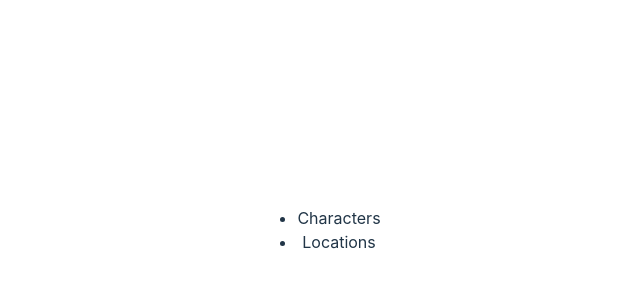
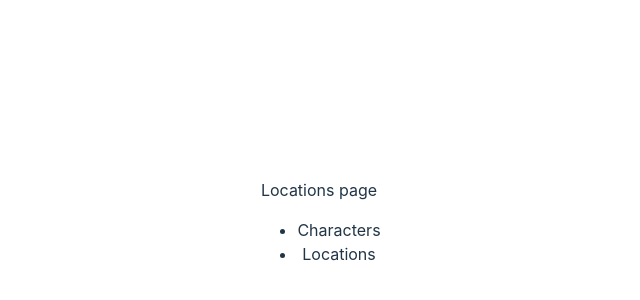
Before and after one commit to kurylko/Rick-Morty, a React (Vite) app: page /locations in a window 1280 px wide. Shown: the part 170-470 px from the top of the page, without its empty margins (321-961 px from the left). Built offline with nearby package versions, Linux system fonts and the light colour scheme.

Commit message:
added router

```diff
--- a/src/App.tsx
+++ b/src/App.tsx
@@ -1,14 +1,15 @@
-import { useState } from 'react'
 import './App.css'
 import Layout from "./components/Layout";
+import AppRoutes from "./components/Router";
 
 function App() {
 
-  return (
-    <div className="App">
-      <Layout />
-    </div>
-  )
+    return (
+        <div className="App">
+            <AppRoutes/>
+            <Layout/>
+        </div>
+    )
 }
 
 export default App
--- a/src/components/Layout.tsx
+++ b/src/components/Layout.tsx
@@ -2,7 +2,7 @@ import Menu from "./Menu";
 
 const Layout = () => {
     return (
-        <div>
+        <div className="Layout">
             <Menu />
         </div>
     )
--- a/src/components/Menu.tsx
+++ b/src/components/Menu.tsx
@@ -2,10 +2,12 @@ import React from "react";
 
 const Menu = () => {
     return (
-        <ul>
-            <li>Characters</li>
-            <li>Locations</li>
-        </ul>
+        <div className="Menu">
+            <ul>
+                <li>Characters</li>
+                <li>Locations</li>
+            </ul>
+        </div>
     )
 }
 
--- /dev/null
+++ b/src/components/Router.tsx
@@ -0,0 +1,22 @@
+import React from "react";
+import {
+    BrowserRouter as Router,
+    Routes,
+    Route,
+} from "react-router-dom";
+import Characters from "../pages/Characters";
+import Locations from "../pages/Locations";
+
+const AppRoutes = () => {
+
+    return (
+        <Router>
+            <Routes>
+                <Route path="/characters" element={<Characters/>}/>
+                <Route path="/locations" element={<Locations/>}/>
+            </Routes>
+        </Router>
+    );
+};
+
+export default AppRoutes;
```
